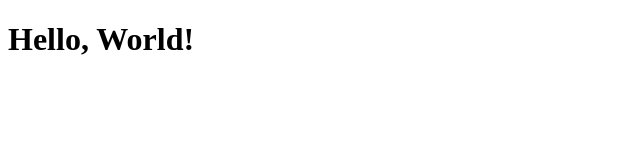
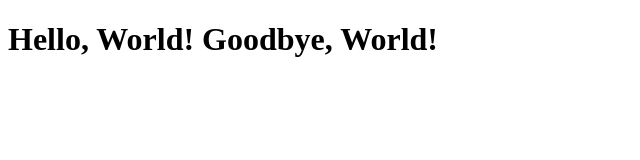
Before and after one commit to Brandon5o/CS3338-first-project, a plain HTML site: page index.html in a window 1280 px wide. Shown: the whole page, without its empty margins (0-640 px from the left). Drawn offline with Linux system fonts and the light colour scheme.

Commit message:
Update index.html

```diff
--- a/index.html
+++ b/index.html
@@ -6,6 +6,6 @@
     <title>My First Project</title>
 </head>
 <body>
-    <h1>Hello, World!</h1>
+    <h1>Hello, World! Goodbye, World!</h1>
 </body>
 </html>
```
